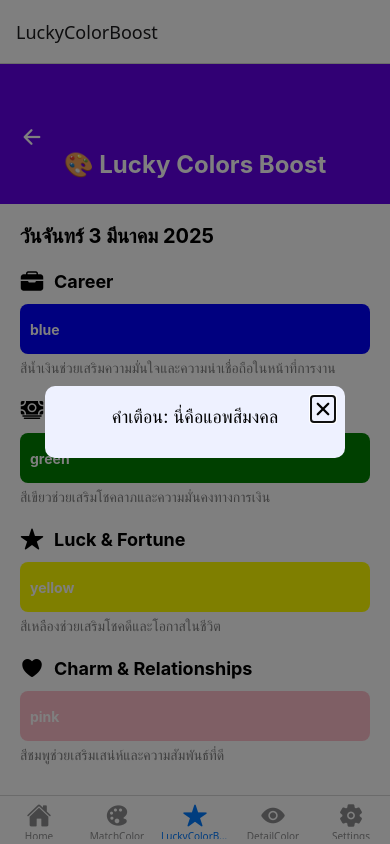
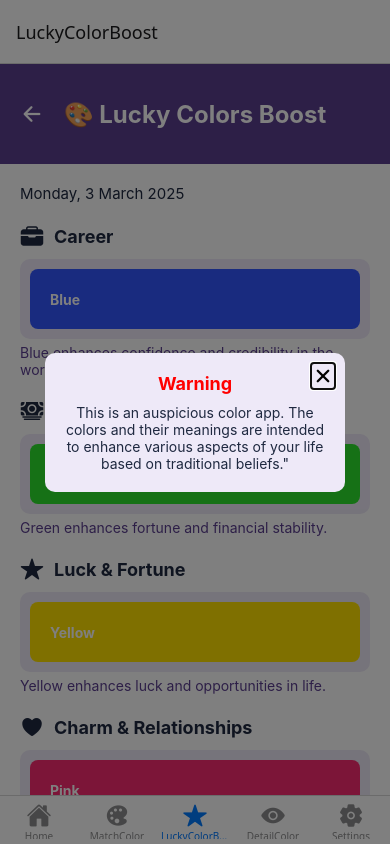
Before and after one commit to HassakornBuraurai/Charmony, a React Native app: screen /LuckyColorBoost in a window 390 px wide. Built offline with nearby package versions, Linux system fonts and the light colour scheme.

Commit message:
Update UI
Update Warning, Header LuckyColor, Header DetailColor, Header Setting.

```diff
--- a/screens/Detail.js
+++ b/screens/Detail.js
@@ -16,29 +16,29 @@
 
   const colorsOfTheDay = [
     {
-      color: "#FF5733",
-      name: "แดง",
-      description: "ช่วยเสริมด้านความมั่นใจและพลังงานบวก",
+      color: "#FF0000",
+      name: "Red",
+      description: "Helps enhance confidence and positive energy.",
     },
     {
-      color: "#FFC300",
-      name: "ส้ม",
-      description: "ช่วยเสริมด้านความคิดสร้างสรรค์และโชคลาภ",
+      color: "#FFA500",
+      name: "Orange",
+      description: "Helps enhance creativity and fortune.",
     },
     {
-      color: "#C70039",
-      name: "ชมพูเข้ม",
-      description: "ช่วยเสริมด้านความรักและเสน่ห์ส่วนตัว",
+      color: "#aa2a54",
+      name: "Deep Pink",
+      description: "Helps enhance love and personal charm.",
     },
     {
       color: "#33FF57",
-      name: "เขียวอ่อน",
-      description: "ช่วยเสริมด้านสุขภาพและความสงบในจิตใจ",
+      name: "Light Green",
+      description: "Helps enhance health and inner peace.",
     },
     {
       color: "#3357FF",
-      name: "น้ำเงิน",
-      description: "ช่วยเสริมด้านสติปัญญาและความเฉลียวฉลาด",
+      name: "Blue",
+      description: "Helps enhance wisdom and intelligence.",
     },
   ];
 
@@ -60,9 +60,11 @@
         <View style={styles.colorContainer}>
           {colorsOfTheDay.map((item, index) => (
             <View key={index} style={styles.colorSection}>
+
               <View style={[styles.colorBox, { backgroundColor: item.color }]}>
                 <Text style={styles.colorName}>{item.name}</Text>
               </View>
+
               <Text style={styles.description}>{item.description}</Text>
             </View>
           ))}
@@ -78,33 +80,33 @@
     position: "absolute",
     top: 0,
     width: "100%",
-    height: 120,
-    backgroundColor: "#6200ea",
+    height: 100,
+    backgroundColor: "#5B3E90",
     justifyContent: "center",
     alignItems: "center",
   },
-  backButton: { position: "absolute", left: 10, top: 50, padding: 10 },
+  backButton: { position: "absolute", left: 10, justifyContent: "center", padding: 10 },
   logo: {
     color: "white",
     fontSize: 24,
     fontWeight: "bold",
     textAlign: "center",
-    marginTop: 50,
   },
-  mainContent: { marginTop: 140, padding: 20, backgroundColor: "#fff" },
+  mainContent: { marginTop: 100, padding: 20, backgroundColor: "#fff" },
   colorContainer: { marginTop: 20 },
   colorSection: { marginBottom: 20, alignItems: "center" },
+
   colorBox: {
     width: "90%",
-    height: 80,
+    height: 60,
     borderRadius: 8,
     justifyContent: "center",
     alignItems: "center",
   },
-  colorName: { color: "white", fontWeight: "bold", fontSize: 18 },
+  colorName: { color: "white", fontWeight: "bold", fontSize: 14 },
   description: {
     fontSize: 14,
-    color: "gray",
+    color: "#5B3E90",
     textAlign: "center",
     marginTop: 5,
   },
--- a/screens/HomeScreen.js
+++ b/screens/HomeScreen.js
@@ -16,9 +16,11 @@
   return (
     <SafeAreaView style={styles.container}>
       <Modal visible={warningVisible} transparent animationType="slide">
+
         <View style={styles.modalContainer}>
           <View style={styles.modalBox}>
-            <Text style={styles.warningText}>คำเตือน: นี่คือแอพสีมงคล</Text>
+            <Text style={styles.warningText}>Warning</Text>
+            <Text style={styles.warningTextDescription}>This is an auspicious color app. The colors and their meanings are intended to enhance various aspects of your life based on traditional beliefs."</Text>
             <TouchableOpacity
               style={styles.closeButton}
               onPress={() => setWarningVisible(false)}
@@ -27,6 +29,7 @@
             </TouchableOpacity>
           </View>
         </View>
+
       </Modal>
       <View style={styles.headerBar}>
         <Text style={styles.logo}>🎨 Lucky Colors</Text>
@@ -41,6 +44,7 @@
             </View>
           ))}
         </View>
+
       </View>
     </SafeAreaView>
   );
@@ -59,12 +63,13 @@
   //Alert warning Box
   modalBox: {
     width: 300,
-    backgroundColor: "#EEF1FF",
+    backgroundColor: "#eee9f8",
     padding: 20,
     borderRadius: 10,
     alignItems: "center",
   },
-  warningText: { fontSize: 18, marginBottom: 10 },
+  warningText: { fontSize: 18, marginBottom: 10 , fontWeight: "bold", color: "red"},
+  warningTextDescription: { textAlign: "center", color: "#1F2940"},
   closeButton: { position: "absolute", top: 10, right: 10 },
 
   //second Header Bar
--- a/screens/LuckyColorBoostScreen.js
+++ b/screens/LuckyColorBoostScreen.js
@@ -31,42 +31,48 @@
         style={styles.mainContent}
         showsVerticalScrollIndicator={false}
       >
-        <Text style={styles.dateText}>วันจันทร์ 3 มีนาคม 2025</Text>
+        <Text style={styles.dateText}>Monday, 3 March 2025</Text>
         <View style={styles.colorContainer}>
           {[
             {
               title: "Career",
               icon: "briefcase",
-              color: "blue",
+              color: "#3357FF",
+              name: "Blue",
               description:
-                "สีน้ำเงินช่วยเสริมความมั่นใจและความน่าเชื่อถือในหน้าที่การงาน",
+                "Blue enhances confidence and credibility in the workplace.",
             },
             {
               title: "Finance & Wealth",
               icon: "cash",
-              color: "green",
-              description: "สีเขียวช่วยเสริมโชคลาภและความมั่นคงทางการเงิน",
+              color: "#2de32d",
+              name: "Green",
+              description: "Green enhances fortune and financial stability.",
             },
             {
               title: "Luck & Fortune",
               icon: "star",
-              color: "yellow",
-              description: "สีเหลืองช่วยเสริมโชคดีและโอกาสในชีวิต",
+              color: "#ffe200",
+              name: "Yellow",
+              description: "Yellow enhances luck and opportunities in life.",
             },
             {
               title: "Charm & Relationships",
               icon: "heart",
-              color: "pink",
-              description: "สีชมพูช่วยเสริมเสน่ห์และความสัมพันธ์ที่ดี",
+              color: "#f92b70",
+              name: "Pink",
+              description: "Pink enhances charm and positive relationships.",
             },
           ].map((item, index) => (
             <View key={index} style={styles.colorSection}>
               <View style={styles.colorHeader}>
-                <Ionicons name={item.icon} size={24} color="black" />
+                <Ionicons name={item.icon} size={24} color="#1F2940" />
                 <Text style={styles.sectionTitle}>{item.title}</Text>
               </View>
-              <View style={[styles.colorBox, { backgroundColor: item.color }]}>
-                <Text style={styles.colorText}>{item.color}</Text>
+              <View style={styles.colorBoxContainer}>
+                <View style={[styles.colorBox, { backgroundColor: item.color }]}>
+                  <Text style={styles.colorText}>{item.name}</Text>
+                </View>
               </View>
               <Text style={styles.description}>{item.description}</Text>
             </View>
@@ -83,35 +89,47 @@
     position: "absolute",
     top: 0,
     width: "100%",
-    height: 150,
-    backgroundColor: "#6200ea",
+    height: 100,
+    backgroundColor: "#5B3E90",
     justifyContent: "center",
     alignItems: "center",
   },
-  backButton: { position: "absolute", left: 10, top: 50, padding: 10 },
+  backButton: { position: "absolute", left: 10, justifyContent: "center", padding: 10 },
 
   logo: {
     color: "white",
     fontSize: 24,
     fontWeight: "bold",
     textAlign: "center",
-    marginTop: 50,
+    justifyContent: "center",
+
 
   },
-  mainContent: { marginTop: 140, padding: 20, backgroundColor: "#fff" },
-  dateText: { fontSize: 20, fontWeight: "bold" },
+  mainContent: { marginTop: 100, padding: 20, backgroundColor: "#fff" },
+  dateText: { fontSize: 15, fontWeight:  "medium", color: "#1F2940"},
   colorContainer: { marginTop: 20 },
   colorSection: { marginBottom: 20 },
   colorHeader: { flexDirection: "row", alignItems: "center", marginBottom: 10 },
-  sectionTitle: { fontSize: 18, fontWeight: "bold", marginLeft: 10 },
+
+  sectionTitle: { fontSize: 18, fontWeight: "bold", marginLeft: 10, color: "#1F2940"},
+
+  colorBoxContainer: {
+    marginBottom: 5,
+    backgroundColor: "#eee9f8",
+    borderRadius: 10,
+    padding: 10,
+    width: "100%",
+    justifyContent: "center",
+    alignItems: "center",
+  },
+
   colorBox: {
     width: "100%",
-    height: 50,
+    height: 60,
     justifyContent: "center",
     paddingLeft: 10,
     borderRadius: 8,
-    marginBottom: 5,
   },
-  colorText: { color: "white", fontWeight: "bold" },
-  description: { fontSize: 14, color: "gray" },
+  colorText: { color: "white", fontWeight: "bold", paddingLeft: 10 },
+  description: { fontSize: 14, color: "#5B3E90"},
 });
--- a/screens/MatchColorScreen.js
+++ b/screens/MatchColorScreen.js
@@ -78,7 +78,7 @@
   dateText: { fontSize: 16, fontWeight: "medium", color: "#1F2940" },
   colorContainer: { marginTop: 20 },
   colorSection: { marginBottom: 20 },
-  sectionTitle: { fontSize: 18, fontWeight: "bold", marginBottom: 10 },
+  sectionTitle: { fontSize: 18, fontWeight: "bold", marginBottom: 10, color: "#1F2940" },
 
   colorBoxContainer: {
     flexDirection: "row",
@@ -99,5 +99,5 @@
     alignItems: "center",
   },
   colorName: { color: "white", fontWeight: "bold" },
-  description: { fontSize: 14, color: "gray", textAlign: "left", marginTop: 5 },
+  description: { fontSize: 14, color: "#5B3E90", textAlign: "left", marginTop: 5 },
 });
--- a/screens/Settings.js
+++ b/screens/Settings.js
@@ -79,20 +79,20 @@
     position: "absolute",
     top: 0,
     width: "100%",
-    height: 120,
-    backgroundColor: "#6200ea",
+    height: 100,
+    backgroundColor: "#5B3E90",
     justifyContent: "center",
     alignItems: "center",
   },
-  backButton: { position: "absolute", left: 10, top: 50, padding: 10 },
+  backButton: { position: "absolute", left: 10, justifyContent: "center", padding: 10 },
   logo: {
     color: "white",
     fontSize: 24,
     fontWeight: "bold",
     textAlign: "center",
-    marginTop: 50,
+    justifyContent: "center"
   },
-  settingContainer: { marginTop: 140, padding: 20 },
+  settingContainer: { marginTop: 100, padding: 20 },
   settingItem: {
     flexDirection: "row",
     alignItems: "center",
```
